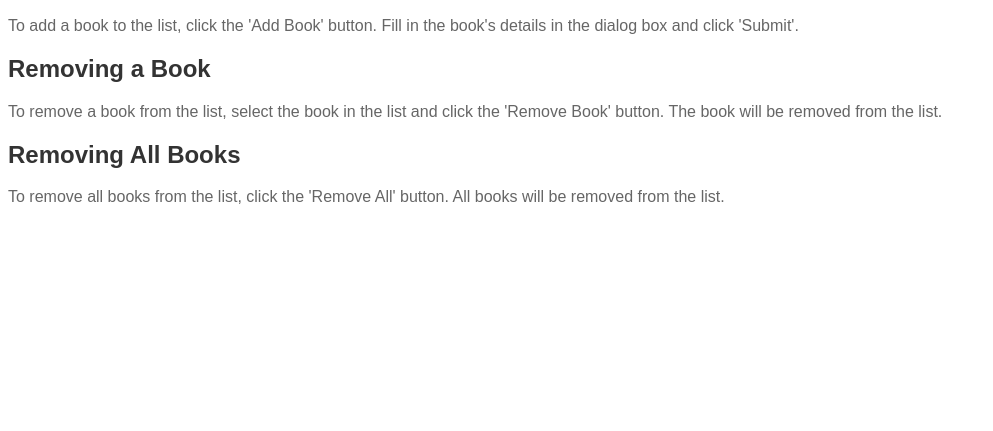
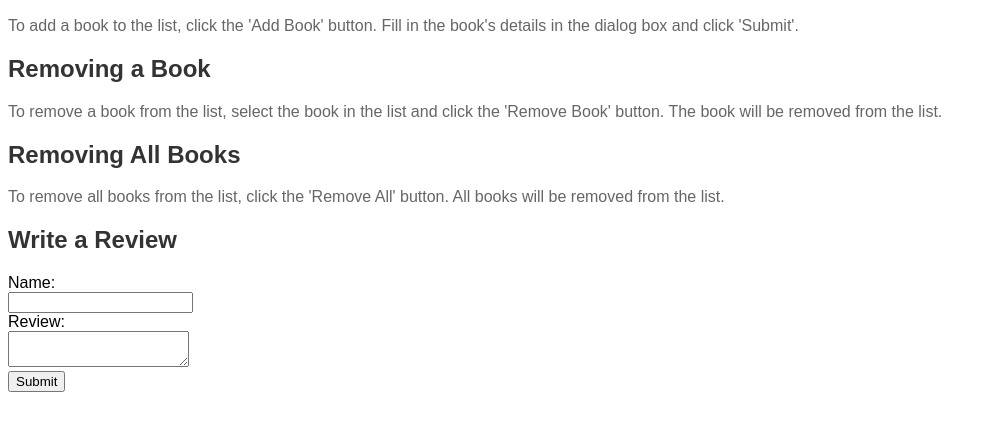
Before and after one commit to jawshfn/BookManager, a plain HTML site: page index.html in a window 1280 px wide. Shown: the part 111-542 px from the top of the page, without its empty margins (0-993 px from the left). Drawn offline with Linux system fonts and the light colour scheme.

Commit message:
Update index.html

```diff
--- a/index.html
+++ b/index.html
@@ -22,5 +22,16 @@
         <p>To remove a book from the list, select the book in the list and click the 'Remove Book' button. The book will be removed from the list.</p>
         <h2>Removing All Books</h2>
         <p>To remove all books from the list, click the 'Remove All' button. All books will be removed from the list.</p>
+
+        <h2>Write a Review</h2>
+        <form id="reviewForm">
+            <label for="name">Name:</label><br>
+            <input type="text" id="name" name="name" required><br>
+            <label for="review">Review:</label><br>
+            <textarea id="review" name="review" required></textarea><br>
+            <input type="submit" value="Submit">
+        </form>
+
+        <div id="reviews"></div>
     </body>
 </html>
```
